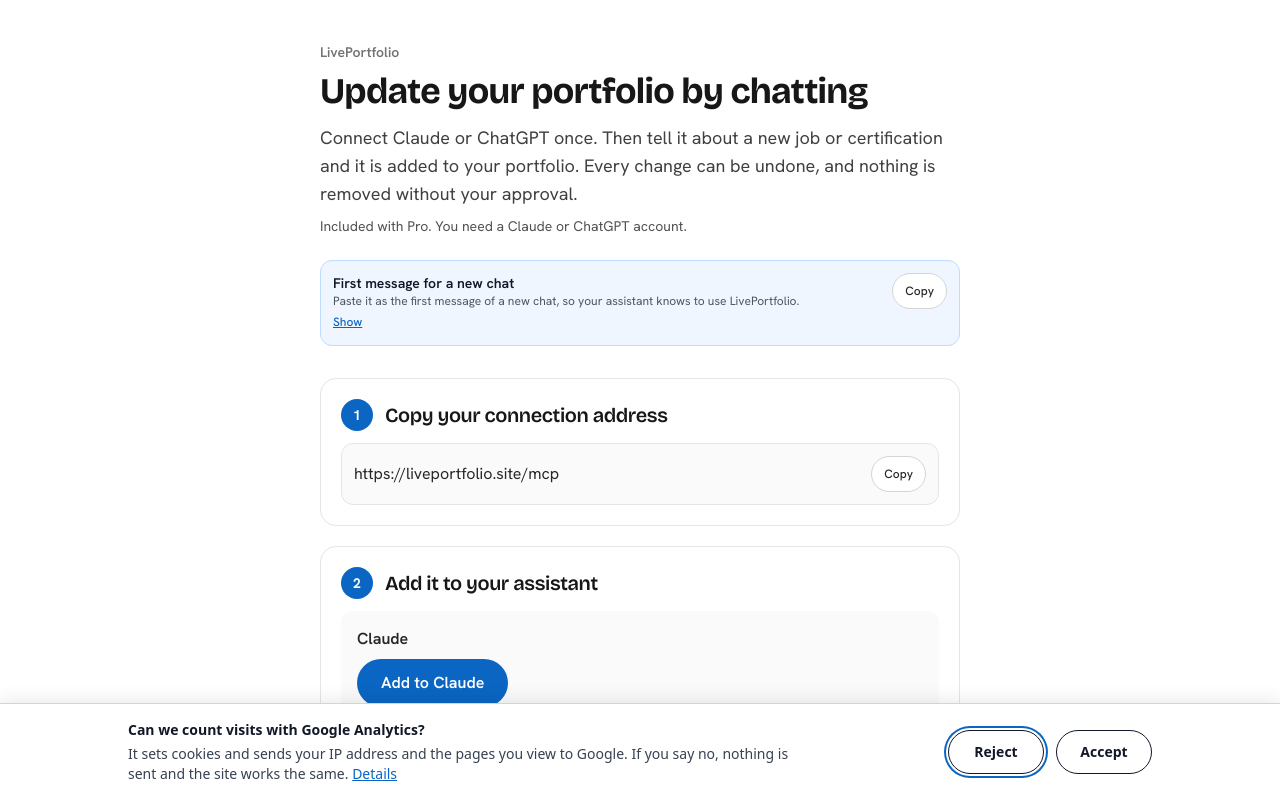
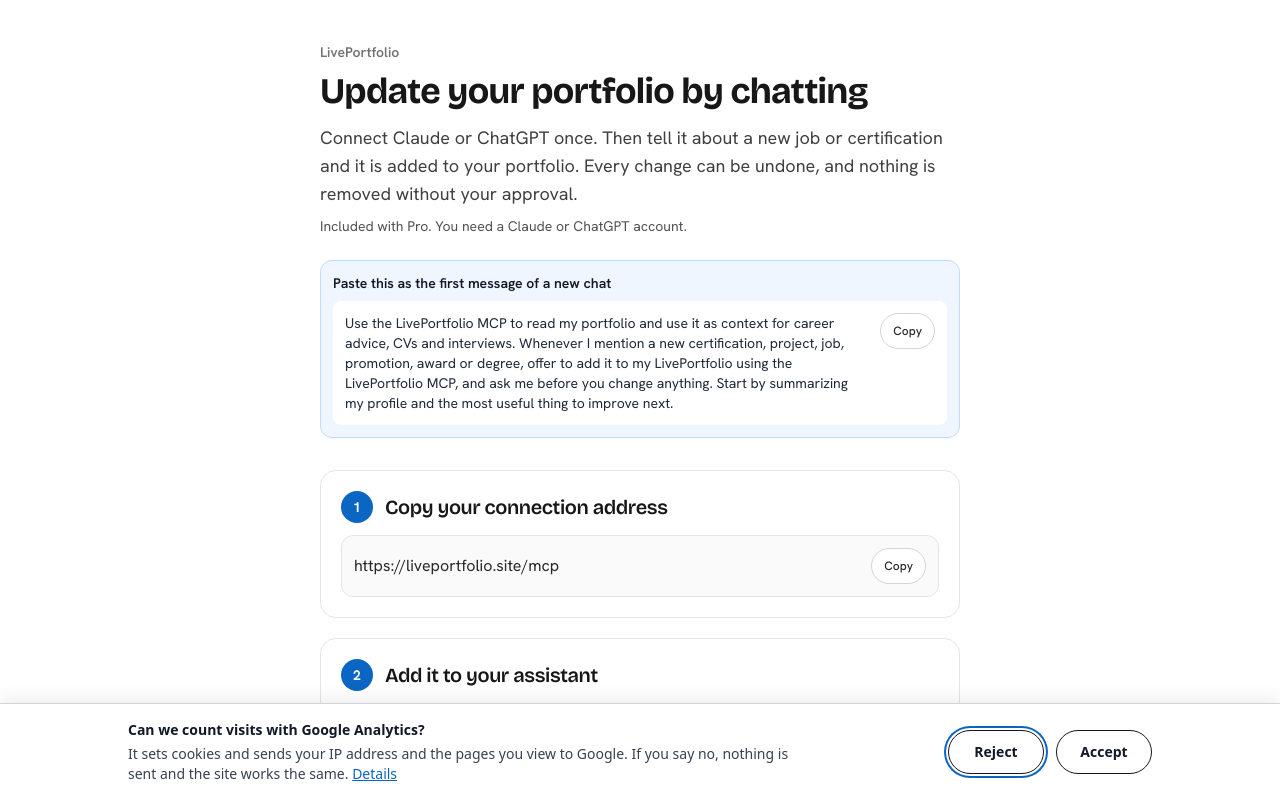
Before and after one commit to ecotronicseneterprise/liveportfolio, a Next.js app: page /connect in a window 1280 px wide. Shown: the top 798 px of the page. Built offline with nearby package versions, Linux system fonts and the light colour scheme; no server answers.

Commit message:
First message is always visible with Copy on the same line

```diff
--- a/components/docs/FirstMessage.tsx
+++ b/components/docs/FirstMessage.tsx
@@ -1,23 +1,17 @@
 'use client'
 
-import { useState } from 'react'
 import CopyButton from '@/components/docs/CopyButton'
-import { FIRST_CHAT_MESSAGE, FIRST_CHAT_NOTE } from '@/lib/docs/sync'
+import { FIRST_CHAT_MESSAGE } from '@/lib/docs/sync'
 
-// One quiet row: a title, one line of help, a Copy button. The message itself stays hidden until "Show".
+// The first message to paste into a new chat. The text is always visible, with Copy on the same line, so people see what they copy.
 export default function FirstMessage() {
-  const [open, setOpen] = useState(false)
   return (
     <div className="rounded-xl border border-blue-200 bg-blue-50 p-3">
-      <div className="flex items-center justify-between gap-3">
-        <div className="min-w-0">
-          <p className="text-sm font-semibold text-gray-900">First message for a new chat</p>
-          <p className="text-xs text-gray-600">{FIRST_CHAT_NOTE}</p>
-        </div>
+      <p className="text-sm font-semibold text-gray-900">Paste this as the first message of a new chat</p>
+      <div className="mt-2 flex items-start justify-between gap-3 rounded-lg bg-white p-3">
+        <p className="min-w-0 text-sm text-gray-800">{FIRST_CHAT_MESSAGE}</p>
         <CopyButton text={FIRST_CHAT_MESSAGE} label="Copy" />
       </div>
-      <button type="button" onClick={() => setOpen(!open)} aria-expanded={open} className="mt-1 text-xs font-medium text-[#0A66C2] underline">{open ? 'Hide' : 'Show'}</button>
-      {open && <p className="mt-2 rounded-lg bg-white p-3 text-sm text-gray-800">{FIRST_CHAT_MESSAGE}</p>}
     </div>
   )
 }
```
